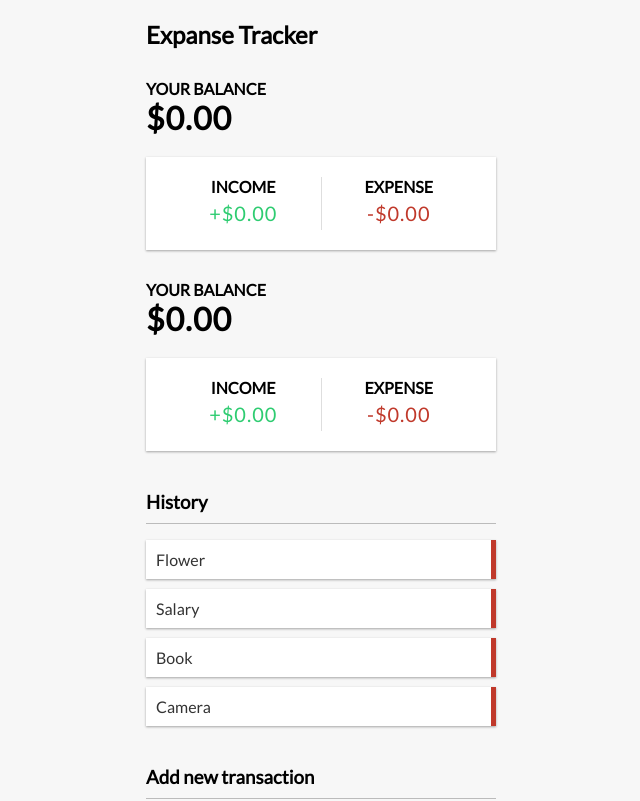
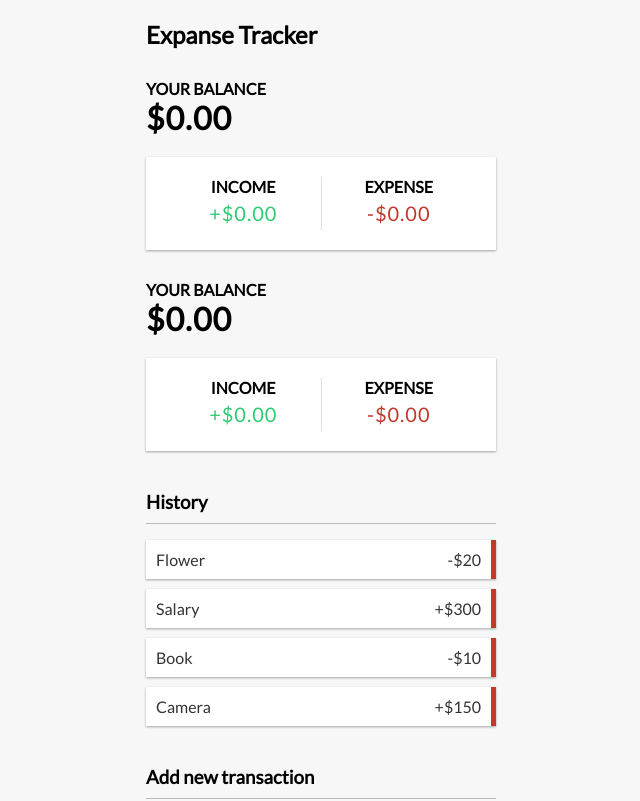
Before and after one commit to IlyaKrapivnoy/react-app-test, a React (Create React App) app: page / in a window 1280 px wide. Shown: the top 801 px of the page, without its empty margins (319-959 px from the left). Built offline with nearby package versions, Linux system fonts and the light colour scheme.

Commit message:
change transaction

```diff
--- /dev/null
+++ b/src/components/Transaction.jsx
@@ -0,0 +1,14 @@
+import React from 'react';
+
+const Transaction = ({transaction}) => {
+    const sign = transaction.amount < 0 ? '-' : '+';
+
+    return (
+        <li className='minus'>
+            {transaction.text} <span>{sign}${Math.abs(transaction.amount)}</span>
+            <button className='delete-btn'>x</button>
+        </li>
+    );
+};
+
+export default Transaction;
--- a/src/components/TransactionList.jsx
+++ b/src/components/TransactionList.jsx
@@ -1,5 +1,6 @@
 import React, { useContext } from 'react';
 import { GlobalContext} from '../context/GlobalState';
+import Transaction from './Transaction';
 
 const TransactionList = () => {
     const { transactions } = useContext(GlobalContext);
@@ -8,11 +9,7 @@
         <>
             <h3>History</h3>
             <ul className='list'>
-                {transactions.map(transaction => <li className='minus'>
-                    {transaction.text}
-                    <button className='delete-btn'>x</button>
-                </li> )}
-
+                {transactions.map(transaction => <Transaction key={transaction.id} transaction={transaction} /> )}
             </ul>
         </>
     );
```
